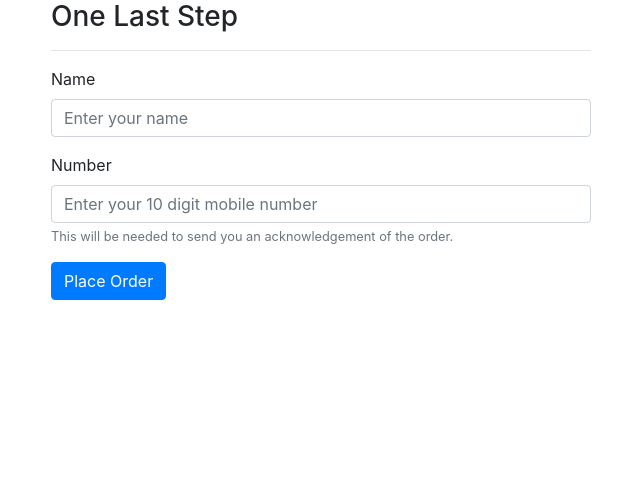
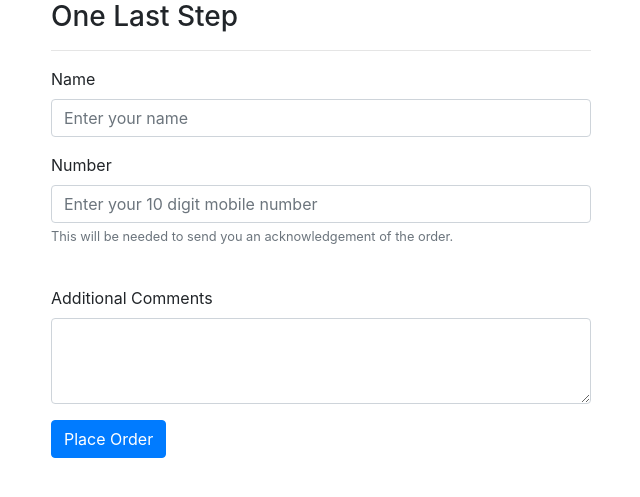
Before and after one commit to saibalaji10/OrdersBGS, a Django app: template OrderTaker/templates/OrderTaker/userdetails.html in a window 1280 px wide. Shown: the part 94-591 px from the top of the page, without its empty margins (34-674 px from the left). Run offline with Django 3.2, Linux system fonts and the light colour scheme; the template is opened without the code that fills it, so the values that code supplies are empty; some libraries are stand-ins or nearby versions.

Commit message:
Added additional comments

```diff
--- a/OrderTaker/models.py
+++ b/OrderTaker/models.py
@@ -13,6 +13,7 @@ class Customer(models.Model):
 class Order(models.Model):
     date = models.DateTimeField('Order Date', default=timezone.now)
     customer = models.ForeignKey(Customer, related_name='customers', on_delete=models.CASCADE)
+    additional_comments = models.TextField(null=True, blank=True)
 
     def __int__(self):
         return self.id
--- a/OrderTaker/templates/OrderTaker/cart.html
+++ b/OrderTaker/templates/OrderTaker/cart.html
@@ -14,7 +14,7 @@
                 {% if order_items %}
                     <form action="{% url 'userdetails' %}" method="post">
                         {% csrf_token %}
-                        <table class="table table-striped">
+                        <table class="table table-striped table-bordered">
                             <thead class="thead-dark">
                             <tr>
                                 <th>Product</th>
@@ -43,6 +43,7 @@
                             {% endfor %}
                             </tbody>
                         </table>
+                        <br>
                         <button class="btn btn-primary float-right" type="submit">
                             Place Order
                         </button>
--- a/OrderTaker/templates/OrderTaker/userdetails.html
+++ b/OrderTaker/templates/OrderTaker/userdetails.html
@@ -35,6 +35,17 @@
                                 This will be needed to send you an acknowledgement of the order.
                             </small>
                         </div>
+                        <br>
+                        <div class="form-group">
+                            <label for="commentsTextArea">Additional Comments</label>
+                            <textarea
+                                    class="form-control"
+                                    name="commentsTextArea"
+                                    id="commentsTextArea"
+                                    rows="3"
+                                    placeholder="Feel free to add feedback :)">
+                            </textarea>
+                        </div>
                         <button type="submit" class="btn btn-primary">Place Order</button>
                     </form>
                 </div>
```
